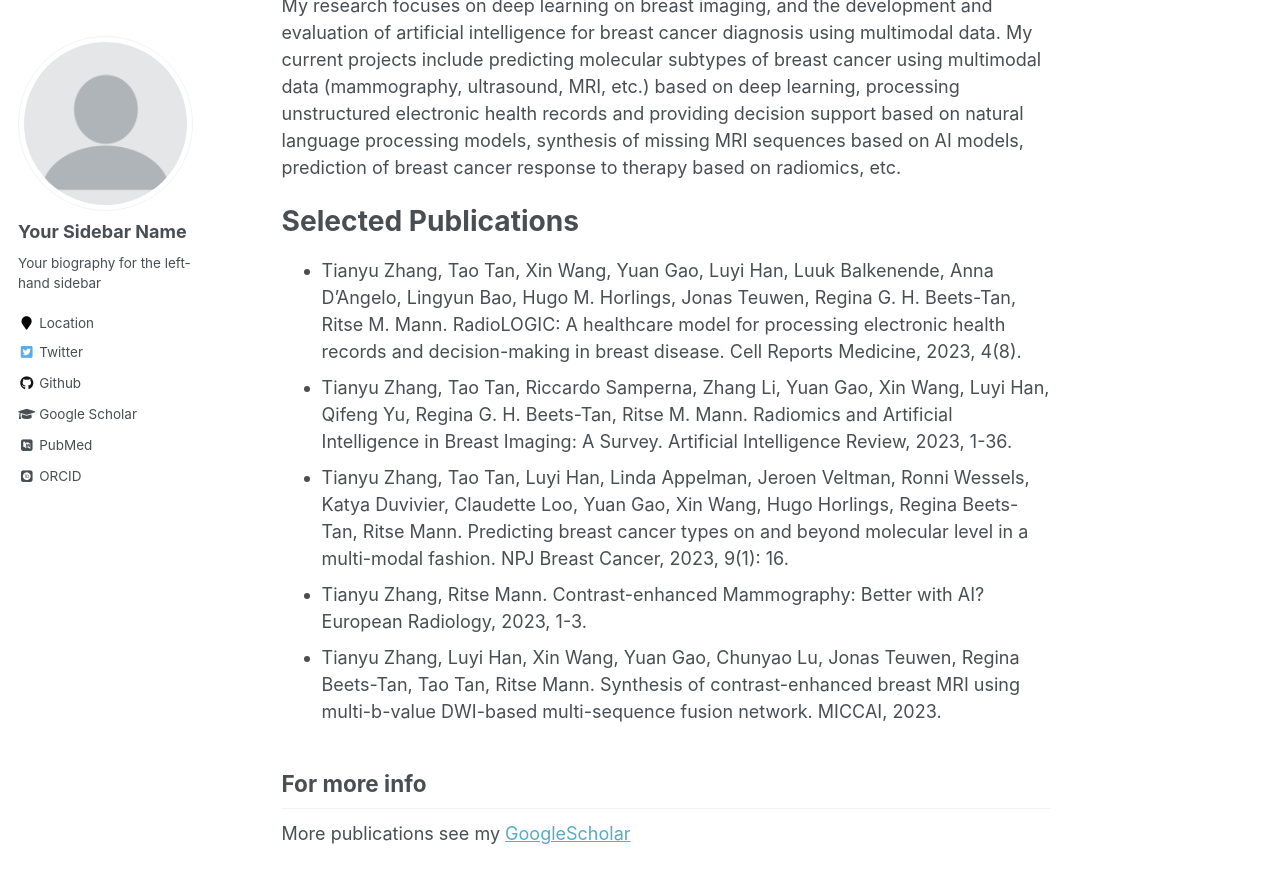
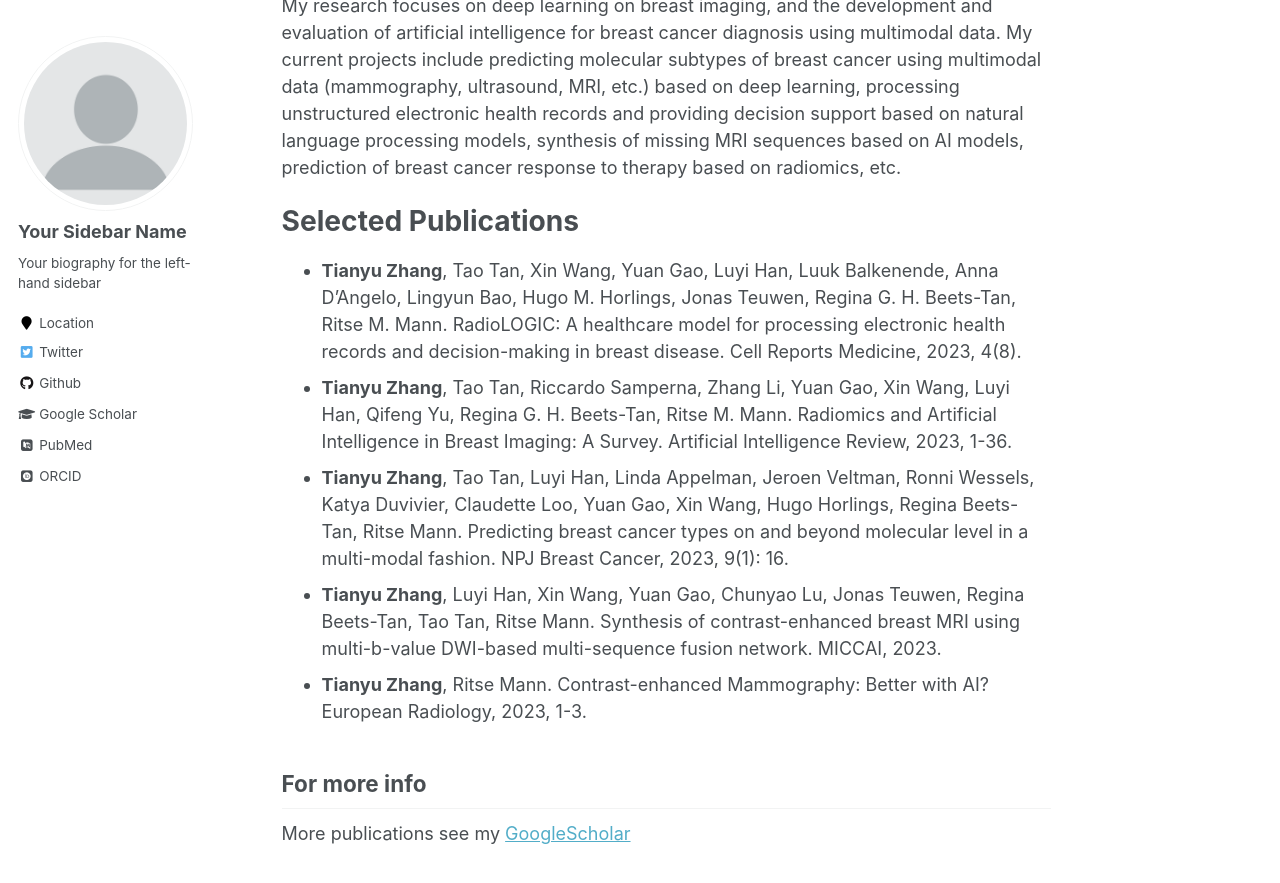
Before and after one commit to Tianyu-Zhang0319/Tianyu-Zhang0319.github, a Jekyll site: the page built from _pages/about.md, in a window 1280 px wide and 900 px high, scrolled down 428 px. Shown: the top 883 px of the window. Built offline with Jekyll 4.4.1, drawn with Linux system fonts in a browser that asks for light colours; some web fonts are replaced.

```diff
--- a/_pages/about.md
+++ b/_pages/about.md
@@ -16,13 +16,11 @@ My research focuses on deep learning on breast imaging, and the development and
 
 Selected Publications
 ======
-*    Tianyu Zhang, Tao Tan, Xin Wang, Yuan Gao, Luyi Han, Luuk Balkenende, Anna D’Angelo, Lingyun Bao, Hugo M. Horlings, Jonas Teuwen, Regina G. H. Beets-Tan, Ritse M. Mann. RadioLOGIC: A healthcare model for processing electronic health records and decision-making in breast disease. Cell Reports Medicine, 2023, 4(8).
-*    Tianyu Zhang, Tao Tan, Riccardo Samperna, Zhang Li, Yuan Gao, Xin Wang, Luyi Han, Qifeng Yu, Regina G. H. Beets-Tan, Ritse M. Mann. Radiomics and Artificial Intelligence in Breast Imaging: A Survey. Artificial Intelligence Review, 2023, 1-36.
-*    Tianyu Zhang, Tao Tan, Luyi Han, Linda Appelman, Jeroen Veltman, Ronni Wessels, Katya Duvivier, Claudette Loo, Yuan Gao, Xin Wang, Hugo Horlings, Regina Beets-Tan,  Ritse Mann. Predicting breast cancer types on and beyond molecular level in a multi-modal fashion. NPJ Breast Cancer, 2023, 9(1): 16.
-*    Tianyu Zhang, Ritse Mann. Contrast-enhanced Mammography: Better with AI? European Radiology, 2023, 1-3.
-*    Tianyu Zhang, Luyi Han, Xin Wang, Yuan Gao, Chunyao Lu, Jonas Teuwen, Regina Beets-Tan, Tao Tan, Ritse Mann. Synthesis of contrast-enhanced breast MRI using multi-b-value DWI-based multi-sequence fusion network. MICCAI, 2023.
-
-
+*    **Tianyu Zhang**, Tao Tan, Xin Wang, Yuan Gao, Luyi Han, Luuk Balkenende, Anna D’Angelo, Lingyun Bao, Hugo M. Horlings, Jonas Teuwen, Regina G. H. Beets-Tan, Ritse M. Mann. RadioLOGIC: A healthcare model for processing electronic health records and decision-making in breast disease. Cell Reports Medicine, 2023, 4(8).
+*    **Tianyu Zhang**, Tao Tan, Riccardo Samperna, Zhang Li, Yuan Gao, Xin Wang, Luyi Han, Qifeng Yu, Regina G. H. Beets-Tan, Ritse M. Mann. Radiomics and Artificial Intelligence in Breast Imaging: A Survey. Artificial Intelligence Review, 2023, 1-36.
+*    **Tianyu Zhang**, Tao Tan, Luyi Han, Linda Appelman, Jeroen Veltman, Ronni Wessels, Katya Duvivier, Claudette Loo, Yuan Gao, Xin Wang, Hugo Horlings, Regina Beets-Tan,  Ritse Mann. Predicting breast cancer types on and beyond molecular level in a multi-modal fashion. NPJ Breast Cancer, 2023, 9(1): 16.
+*    **Tianyu Zhang**, Luyi Han, Xin Wang, Yuan Gao, Chunyao Lu, Jonas Teuwen, Regina Beets-Tan, Tao Tan, Ritse Mann. Synthesis of contrast-enhanced breast MRI using multi-b-value DWI-based multi-sequence fusion network. MICCAI, 2023.
+*    **Tianyu Zhang**, Ritse Mann. Contrast-enhanced Mammography: Better with AI? European Radiology, 2023, 1-3.
 
 For more info
 ------
```
